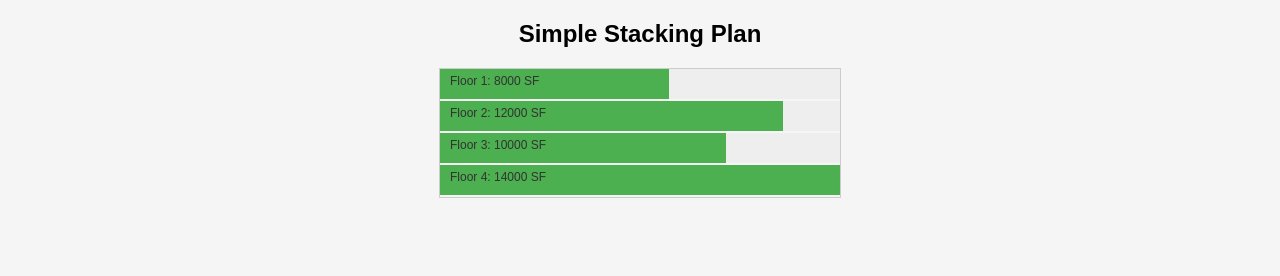
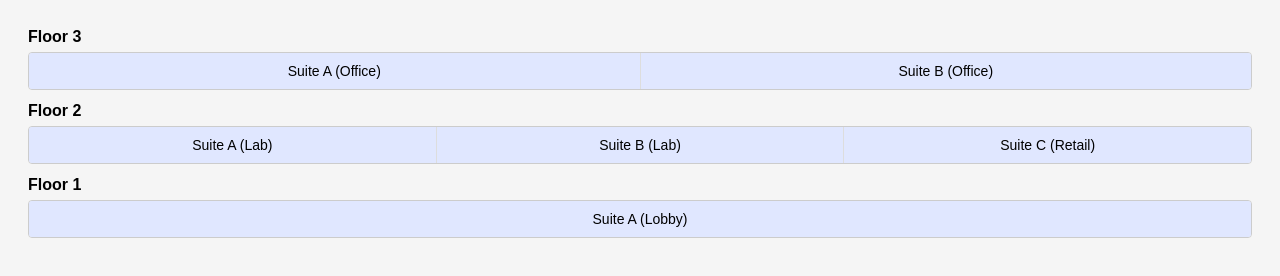
Before and after one commit to ruston11/stacking-plan, a plain HTML site: page index.html in a window 1280 px wide. Drawn offline with Linux system fonts and the light colour scheme.

Commit message:
Update index.html

```diff
--- a/index.html
+++ b/index.html
@@ -1,68 +1,80 @@
 <!DOCTYPE html>
-<html lang="en">
+<html>
 <head>
   <meta charset="UTF-8" />
-<title>Stacking Plan (Simple Table)</title>
+  <title>Stacking Plan</title>
   <style>
-  body { font-family: Arial, sans-serif; background: #f5f5f5; margin: 0; }
-  .stacking-plan {
-    width: 400px; /* fixed width for stack diagram */
-    margin: 20px auto;
-    border: 1px solid #ccc;
+    body {
+      font-family: Arial, sans-serif;
+      padding: 20px;
+      background: #f5f5f5;
     }
     .floor {
       display: flex;
-    height: 30px; /* consistent height for each floor */
-    margin-bottom: 2px;
-    background: #eee;
-    position: relative;
+      margin-bottom: 12px;
+      border: 1px solid #ccc;
+      border-radius: 4px;
+      overflow: hidden;
     }
-  .floor-rsf {
-    background: #4CAF50;
-    height: 100%;
+    .suite {
+      flex: 1;
+      padding: 10px;
+      text-align: center;
+      border-right: 1px solid #ddd;
+      background: #e0e7ff;
+      font-size: 14px;
+    }
+    .suite:last-child {
+      border-right: none;
     }
     .floor-label {
-    position: absolute;
-    left: 10px;
-    top: 5px;
-    font-size: 12px;
-    color: #333;
+      margin-bottom: 6px;
+      font-weight: bold;
+      font-size: 16px;
     }
   </style>
 </head>
 <body>
 
-<h2 style="text-align: center;">Simple Stacking Plan</h2>
-
-<div class="stacking-plan" id="stackingPlan"></div>
+<div id="stackingPlan"></div>
 
 <script>
-  // Example floor data (replace with dynamic data later!)
-  const floors = [
-    { floor_number: 1, rsf: 8000 },
-    { floor_number: 2, rsf: 12000 },
-    { floor_number: 3, rsf: 10000 },
-    { floor_number: 4, rsf: 14000 },
+  const suites = [
+    { floor: 3, suite: "A", type: "Office" },
+    { floor: 3, suite: "B", type: "Office" },
+    { floor: 2, suite: "A", type: "Lab" },
+    { floor: 2, suite: "B", type: "Lab" },
+    { floor: 2, suite: "C", type: "Retail" },
+    { floor: 1, suite: "A", type: "Lobby" }
   ];
 
-  const maxRSF = Math.max(...floors.map(f => f.rsf));
-  const stackingPlan = document.getElementById('stackingPlan');
+  const planContainer = document.getElementById('stackingPlan');
 
-  floors.forEach(floor => {
-    const floorDiv = document.createElement('div');
-    floorDiv.className = 'floor';
+  const grouped = suites.reduce((acc, item) => {
+    acc[item.floor] = acc[item.floor] || [];
+    acc[item.floor].push(item);
+    return acc;
+  }, {});
 
-    const rsfDiv = document.createElement('div');
-    rsfDiv.className = 'floor-rsf';
-    rsfDiv.style.width = (floor.rsf / maxRSF * 100) + '%';
+  const sortedFloors = Object.keys(grouped).sort((a, b) => b - a);
 
+  sortedFloors.forEach(floor => {
     const label = document.createElement('div');
     label.className = 'floor-label';
-    label.textContent = `Floor ${floor.floor_number}: ${floor.rsf} SF`;
+    label.textContent = `Floor ${floor}`;
+    planContainer.appendChild(label);
 
-    floorDiv.appendChild(rsfDiv);
-    floorDiv.appendChild(label);
-    stackingPlan.appendChild(floorDiv);
+    const row = document.createElement('div');
+    row.className = 'floor';
+
+    grouped[floor].forEach(suite => {
+      const block = document.createElement('div');
+      block.className = 'suite';
+      block.textContent = `Suite ${suite.suite} (${suite.type})`;
+      row.appendChild(block);
+    });
+
+    planContainer.appendChild(row);
   });
 </script>
 
```
Lines whose indentation alone changed are shown as unchanged.
